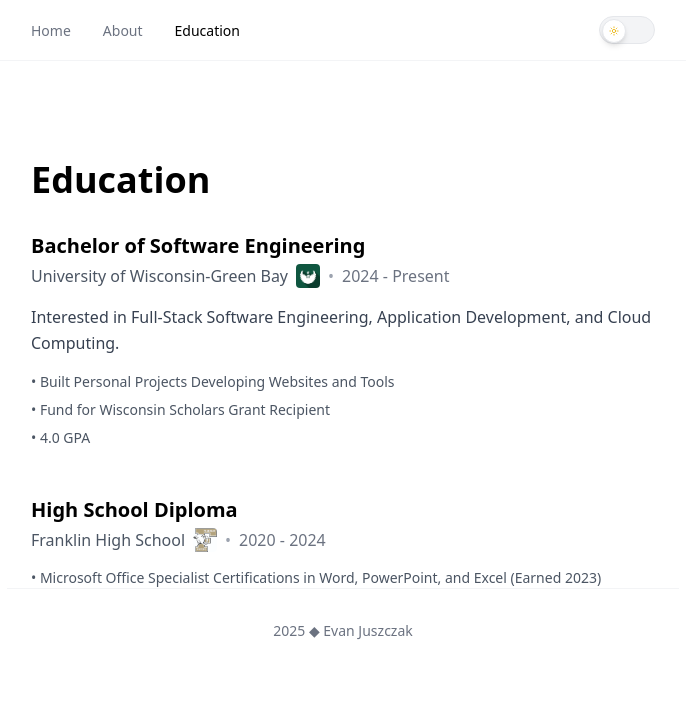
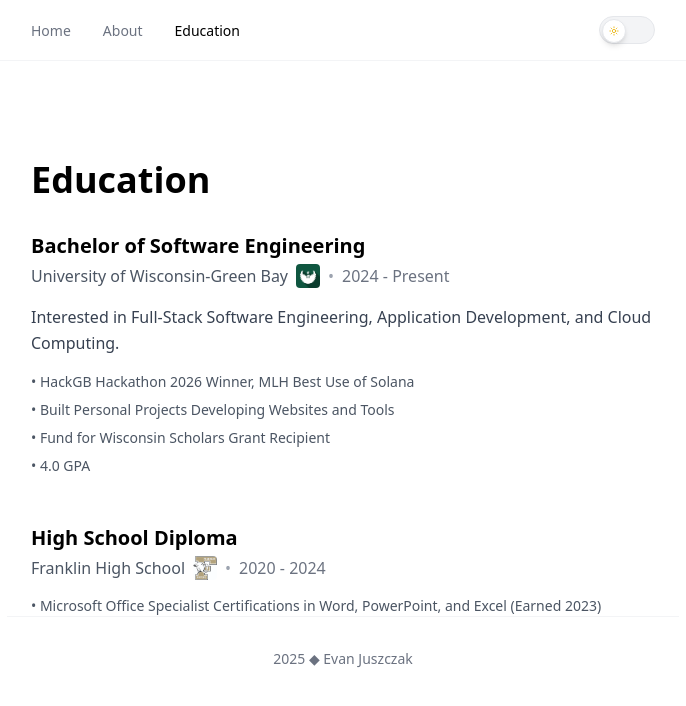
Before and after one commit to evanjuszczak/evan, a React (Vite) app: page /education in a window 1280 px wide. Shown: the top 706 px of the page, without its empty margins (297-983 px from the left). Built offline with nearby package versions, Linux system fonts and the light colour scheme.

Commit message:
added hackathon win to education tab

```diff
--- a/src/pages/Education.tsx
+++ b/src/pages/Education.tsx
@@ -11,6 +11,7 @@ export function Education() {
       period: "2024 - Present",
       description: "Interested in Full-Stack Software Engineering, Application Development, and Cloud Computing.",
       achievements: [
+        "HackGB Hackathon 2026 Winner, MLH Best Use of Solana",
         "Built Personal Projects Developing Websites and Tools",
         "Fund for Wisconsin Scholars Grant Recipient",
         "4.0 GPA"
```
